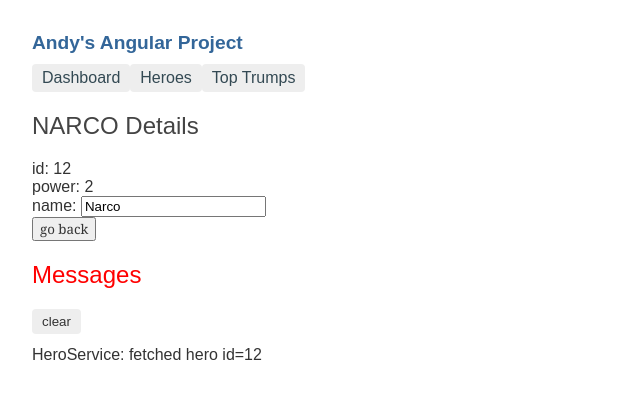
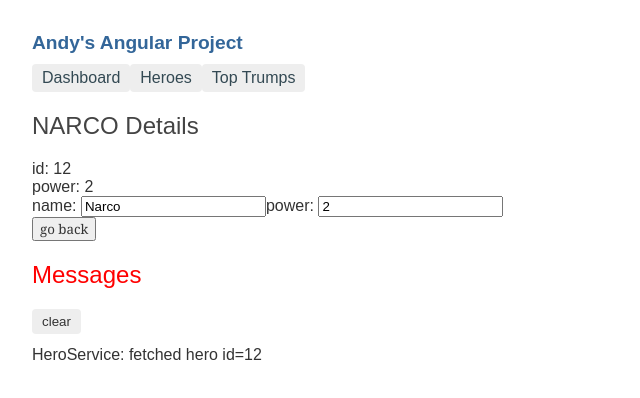
Before and after one commit to AndyThomas-Dev/AngularProject, an Angular app: page /detail/12 in a window 1280 px wide. Shown: the top 398 px of the page, without its empty margins (0-640 px from the left). Built offline with nearby package versions, Linux system fonts and the light colour scheme.

Commit message:
added ability to amend hero power in hero view

```diff
--- a/src/app/hero-detail/hero-detail.component.html
+++ b/src/app/hero-detail/hero-detail.component.html
@@ -9,6 +9,9 @@
       <label>name:
         <input [(ngModel)]="hero.name" placeholder="name"/>
       </label>
+      <label>power:
+        <input [(ngModel)]="hero.power" placeholder="power"/>
+      </label>
     </div>
 
   <button (click)="goBack()">go back</button>
```
